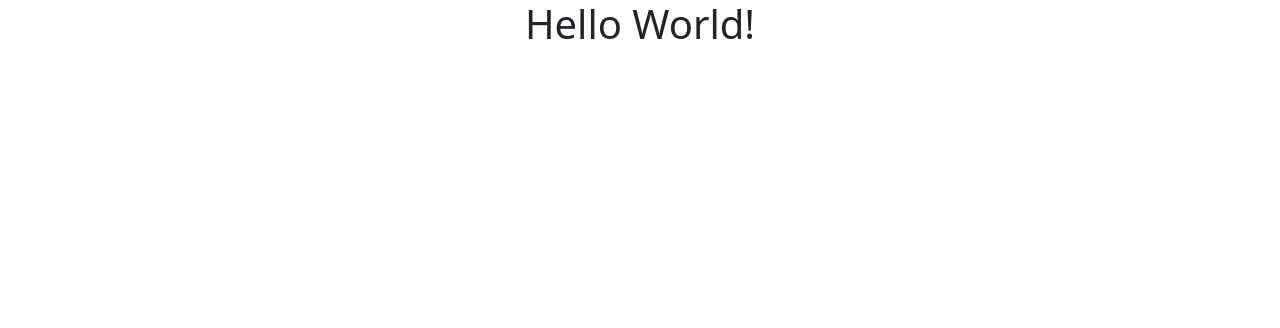
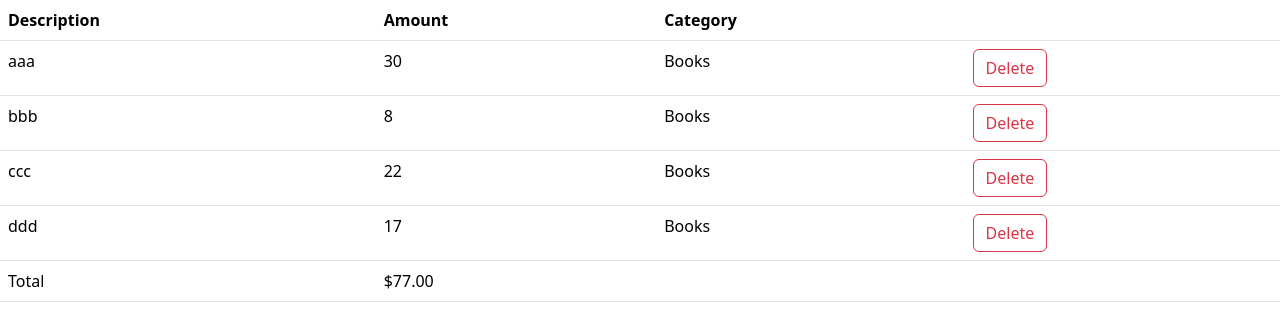
Before and after one commit to davidsaulrodriguez/basic-expense-tracker-typescript, a React (Vite) app: page / in a window 1280 px wide. Shown: the top 328 px of the page. Built offline with nearby package versions, Linux system fonts and the light colour scheme.

Commit message:
add the ExpenseList component (for now; there's more to do)

```diff
--- a/src/App.tsx
+++ b/src/App.tsx
@@ -1,8 +1,25 @@
+import ExpenseList from "./components/expense-tracker/components/ExpenseList.tsx";
+import { useState } from "react";
+
 const App = () => {
-    return (
-        <>
-            <h1 className='text-center'>Hello World!</h1>
-        </>
-    )
-}
-export default App
+  const [expenses, setExpenses] = useState([
+    { id: 1, description: "aaa", amount: 30, category: "Books" },
+    { id: 2, description: "bbb", amount: 8, category: "Books" },
+    { id: 3, description: "ccc", amount: 22, category: "Books" },
+    { id: 4, description: "ddd", amount: 17, category: "Books" },
+  ]);
+
+  if (expenses.length === 0) {
+    return <p>No expenses</p>;
+  }
+
+  return (
+    <>
+      <ExpenseList
+        expenses={expenses}
+        onDelete={(id) => setExpenses(expenses.filter((e) => e.id !== id))}
+      />
+    </>
+  );
+};
+export default App;
--- /dev/null
+++ b/src/components/expense-tracker/components/ExpenseList.tsx
@@ -0,0 +1,57 @@
+interface Expense {
+  id: number;
+  description: string;
+  amount: number;
+  category: string;
+}
+
+interface Props {
+  expenses: Expense[];
+  onDelete: (id: number) => void;
+}
+
+const ExpenseList = ({ expenses, onDelete }: Props) => {
+  return (
+    <table className="table table-border">
+      <thead>
+        <tr>
+          <th>Description</th>
+          <th>Amount</th>
+          <th>Category</th>
+          <th></th>
+        </tr>
+      </thead>
+      <tbody>
+        {expenses.map((expense) => (
+          <tr key={expense.id}>
+            <td>{expense.description}</td>
+            <td>{expense.amount}</td>
+            <td>{expense.category}</td>
+            <td>
+              <button
+                className="btn btn-outline-danger"
+                onClick={() => onDelete(expense.id)}
+              >
+                Delete
+              </button>
+            </td>
+          </tr>
+        ))}
+      </tbody>
+      <tfoot>
+        <tr>
+          <td>Total</td>
+          <td>
+            $
+            {expenses
+              .reduce((acc, expense) => expense.amount + acc, 0)
+              .toFixed(2)}
+          </td>
+          <td></td>
+          <td></td>
+        </tr>
+      </tfoot>
+    </table>
+  );
+};
+export default ExpenseList;
```
